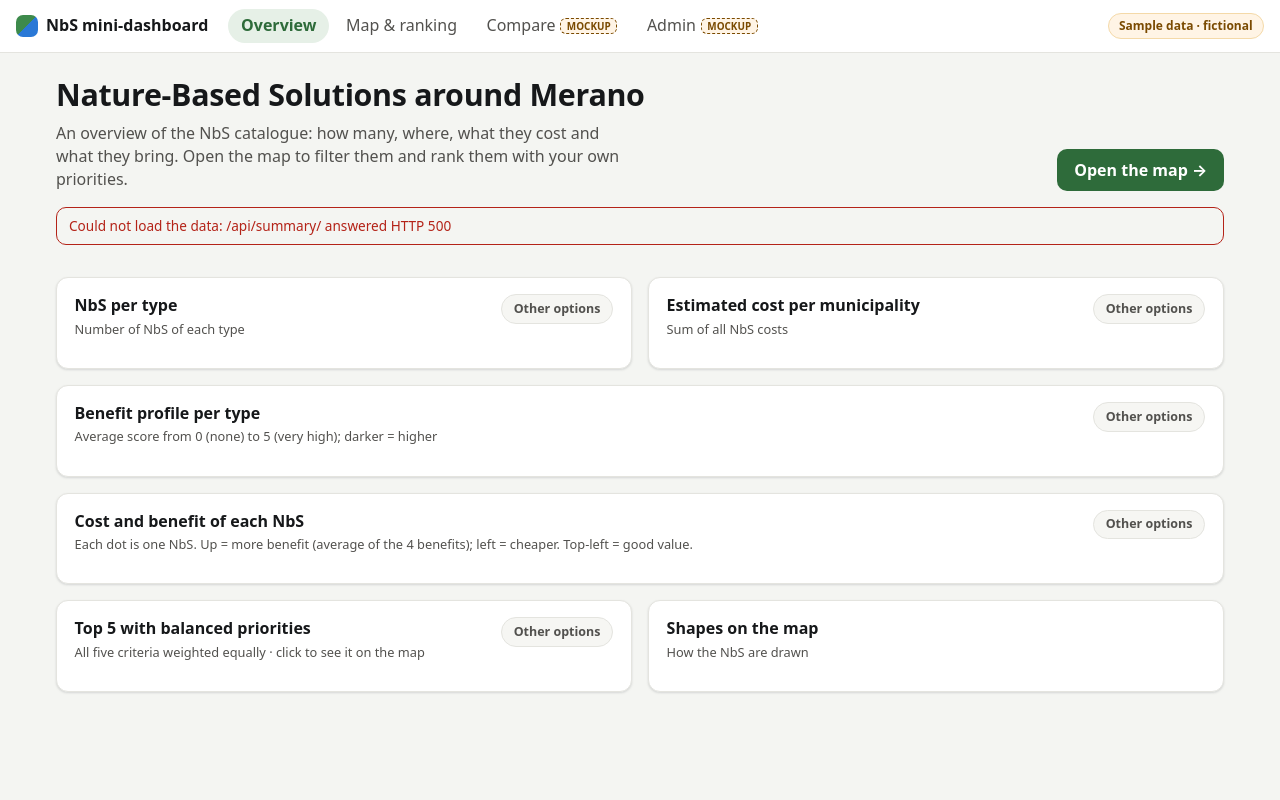
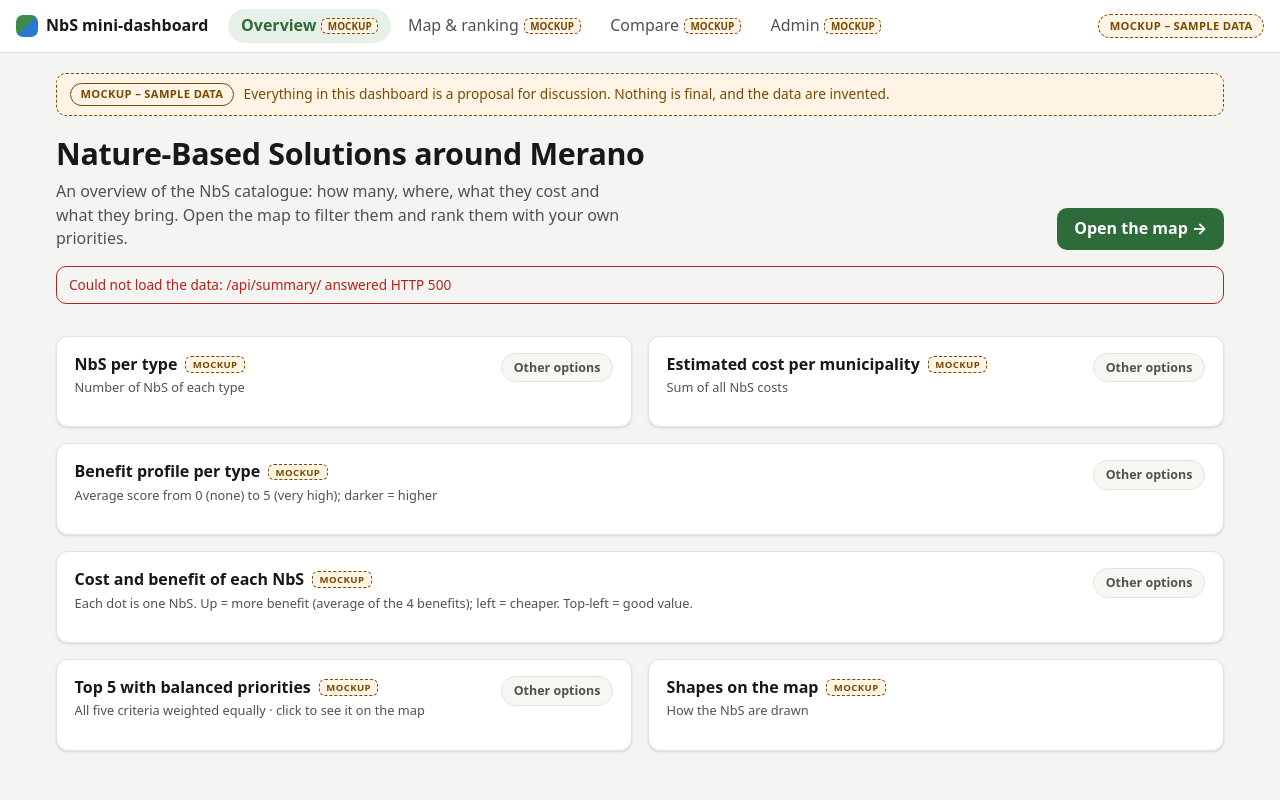
Before and after one commit to alireza-soleiman/nbs-mini-dashboard, a Django app: page / in a window 1280 px wide. Run offline with Django 5.2, Linux system fonts and the light colour scheme; data that the repository does not hold is empty.

Commit message:
Team demo: mark every tab and every section as a mockup
Nothing is decided yet, so the whole dashboard is a proposal: all four
menu tabs carry the tag, the top badge says "Mockup – sample data", the
Overview has a banner, and one CSS rule puts a small "Mockup" tag after
every section title. The entry scripts and the stylesheet get a ?v= mark
once, so browsers with stale copies fetch the new files.

Co-Authored-By: Claude Fable 5.2 <noreply@anthropic.com>

```diff
--- a/dashboard/static/dashboard/css/dashboard.css
+++ b/dashboard/static/dashboard/css/dashboard.css
@@ -488,7 +488,6 @@ path.leaflet-interactive:focus { outline: none; }
 .drawer .bar-row { grid-template-columns: minmax(7rem, 56%) 1fr 3rem; }  /* room for long names */
 
 /* Map page: the "More ideas" box, priority cards, heat legend, score bar in the popup */
-#ideas > summary .mock-label { margin-left: auto; }
 .heat-swatch { width: 16px; height: 10px; border-radius: 2px; }
 #idea-heat-legend { gap: 0.25rem; }
 .cards p { margin: 0.5rem 0; font-size: 0.8rem; color: var(--ink-2); }
@@ -691,3 +690,18 @@ path.leaflet-interactive:focus { outline: none; }
 
 /* Four menu items do not fit on one line on a phone: let them wrap */
 .nav { flex-wrap: wrap; }
+
+/* Nothing is decided yet, so EVERY section is a mockup: one rule puts a small "Mockup"
+   tag after each section title (cards on all pages, the panels and the ranking on the
+   map page). A new section gets the tag by itself. */
+.card header h2::after,
+details.panel > summary > span:first-child::after,
+.ranking-head h2::after {
+  content: "Mockup";
+  margin-left: 0.5rem; padding: 0.05rem 0.4rem; border-radius: 6px; border: 1px dashed var(--note-ink);
+  background: var(--note-bg); color: var(--note-ink);
+  font-size: 0.6rem; font-weight: 700; letter-spacing: 0.04em; text-transform: uppercase;
+  white-space: nowrap; vertical-align: 0.2em;
+}
+/* The badge in the top bar: the same look as the other mockup labels */
+.badge-fictional { border-style: dashed; border-color: var(--note-ink); font-weight: 700; letter-spacing: 0.03em; text-transform: uppercase; font-size: 0.7rem; }
--- a/dashboard/templates/dashboard/base.html
+++ b/dashboard/templates/dashboard/base.html
@@ -5,7 +5,7 @@
   <meta name="viewport" content="width=device-width, initial-scale=1">
   <title>{% block title %}NbS mini-dashboard{% endblock %}</title>
   {% block head %}{% endblock %}
-  <link rel="stylesheet" href="{% static 'dashboard/css/dashboard.css' %}">
+  <link rel="stylesheet" href="{% static 'dashboard/css/dashboard.css' %}?v=demo2">
 </head>
 {# Django writes the API addresses here, so the JavaScript does not hard-code them #}
 <body class="{% block body_class %}{% endblock %}"
@@ -20,14 +20,14 @@
       <span class="brand-mark" aria-hidden="true"></span>NbS mini-dashboard
     </a>
     <nav class="nav" aria-label="Pages">
-      <a href="{% url 'overview' %}" {% if active == 'overview' %}aria-current="page"{% endif %}>Overview</a>
-      <a href="{% url 'map' %}" {% if active == 'map' %}aria-current="page"{% endif %}>Map &amp; ranking</a>
-      {# Team demo: two pages that show ideas (mockups) #}
+      {# Team demo: nothing is decided yet, so EVERY page is marked as a mockup #}
+      <a href="{% url 'overview' %}" {% if active == 'overview' %}aria-current="page"{% endif %}>Overview<span class="mock-tag">mockup</span></a>
+      <a href="{% url 'map' %}" {% if active == 'map' %}aria-current="page"{% endif %}>Map &amp; ranking<span class="mock-tag">mockup</span></a>
       <a href="{% url 'compare' %}" {% if active == 'compare' %}aria-current="page"{% endif %}>Compare<span class="mock-tag">mockup</span></a>
       <a href="{% url 'admin-mockup' %}" {% if active == 'admin' %}aria-current="page"{% endif %}>Admin<span class="mock-tag">mockup</span></a>
     </nav>
-    <span class="badge-fictional" title="The NbS are invented for learning; the municipality boundaries are real (ISTAT).">
-      Sample data · fictional
+    <span class="badge-fictional" title="Everything here is a proposal for discussion; nothing is final. The NbS are invented; the municipality boundaries are real (ISTAT).">
+      Mockup – sample data
     </span>
   </header>
 
--- a/dashboard/templates/dashboard/map.html
+++ b/dashboard/templates/dashboard/map.html
@@ -51,7 +51,6 @@
         <div id="weights" class="weights"><!-- one slider per criterion --></div>
         <!-- Team demo: the same weights as cards in order of importance (map-ideas.js) -->
         <div id="cards" class="cards" hidden>
-          <span class="mock-label">Mockup – sample data</span>
           <p>Most important at the top. Move a card up or down: the order sets the weights.</p>
           <ol id="cards-list"></ol>
         </div>
@@ -60,7 +59,7 @@
 
     <!-- Team demo: ideas that are not decided yet. Each switch is filled by map-ideas.js -->
     <details class="panel" id="ideas" open>
-      <summary><span>More ideas</span><span class="mock-label">Mockup – sample data</span></summary>
+      <summary><span>More ideas</span></summary>
       <div class="panel-body">
         <span class="field-label" id="idea-heat-label">Heat vulnerability on the map</span>
         <div class="presets" id="idea-heat" role="group" aria-labelledby="idea-heat-label"></div>
@@ -99,5 +98,5 @@
 <script src="https://unpkg.com/leaflet@1.9.4/dist/leaflet.js"
         integrity="sha256-20nQCchB9co0qIjJZRGuk2/Z9VM+kNiyxNV1lvTlZBo=" crossorigin=""></script>
 <!-- type="module": the file can import the other JavaScript files -->
-<script type="module" src="{% static 'dashboard/js/map.js' %}"></script>
+<script type="module" src="{% static 'dashboard/js/map.js' %}?v=demo2"></script>
 {% endblock %}
--- a/dashboard/templates/dashboard/overview.html
+++ b/dashboard/templates/dashboard/overview.html
@@ -6,6 +6,9 @@
 
 {% block content %}
 <main class="overview">
+  <p class="mock-banner"><span class="mock-label">Mockup – sample data</span>
+    Everything in this dashboard is a proposal for discussion. Nothing is final, and the data are invented.</p>
+
   <section class="intro">
     <div>
       <h1>Nature-Based Solutions around Merano</h1>
@@ -84,5 +87,5 @@
 {% endblock %}
 
 {% block scripts %}
-<script type="module" src="{% static 'dashboard/js/overview.js' %}"></script>
+<script type="module" src="{% static 'dashboard/js/overview.js' %}?v=demo2"></script>
 {% endblock %}
```
Also changed, not shown: dashboard/tests.py (+9 -0 lines).
